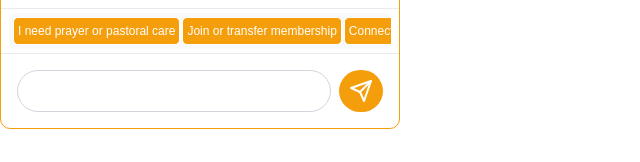
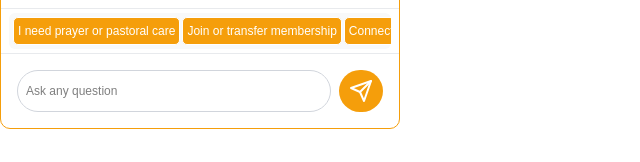
Before and after one commit to huzaifa172/chat-widget-WholeLife, a Next.js app: page /chat in a window 1280 px wide. Shown: the part 381-543 px from the top of the page, without its empty margins (0-640 px from the left). Built offline with nearby package versions, Linux system fonts and the light colour scheme; no server answers.

Commit message:
input text to black

```diff
--- a/app/chat/page.tsx
+++ b/app/chat/page.tsx
@@ -246,7 +246,7 @@ export default function ChatWidget() {
           <input
             name="message"
             placeholder="Ask any question"
-            className="px-2 py-1.5 border text-[12px] border-gray-300 rounded-full flex-1 font-normal focus:outline-none focus:border-[#f59e0b]"
+            className="px-2 py-1.5 border text-black text-[12px] border-gray-300 rounded-full flex-1 font-normal focus:outline-none focus:border-[#f59e0b]"
             disabled={isLoading}
           />
           <button
```
